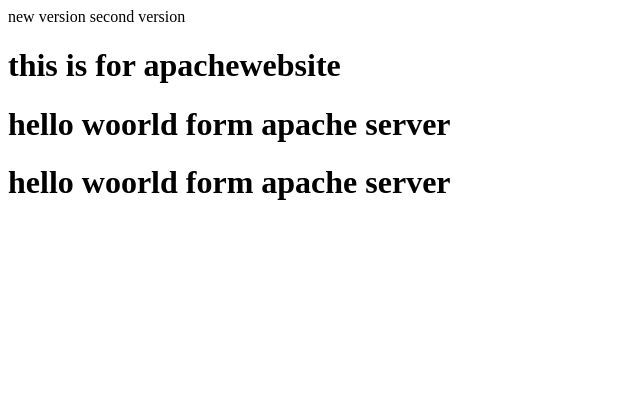
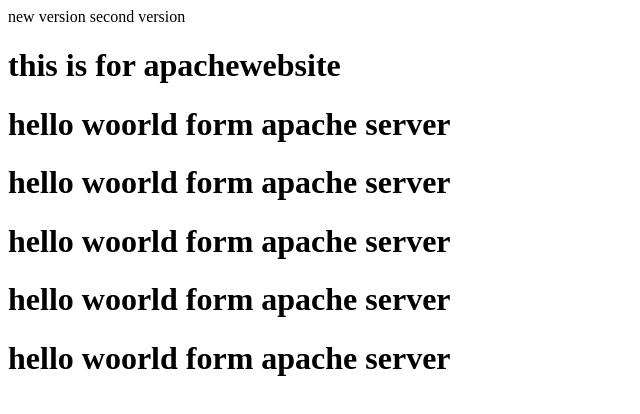
Before and after one commit to pasem21/automation-application, a plain HTML site: page index.html in a window 1280 px wide. Shown: the whole page, without its empty margins (0-640 px from the left). Drawn offline with Linux system fonts and the light colour scheme.

Commit message:
new changes added

```diff
--- a/index.html
+++ b/index.html
@@ -4,3 +4,13 @@ second version
 <h1>hello woorld form apache server</h1>
 
 <h1>hello woorld form apache server</h1>
+
+
+<h1>hello woorld form apache server</h1>
+<h1>hello woorld form apache server</h1>
+
+
+
+
+
+<h1>hello woorld form apache server</h1>
```
